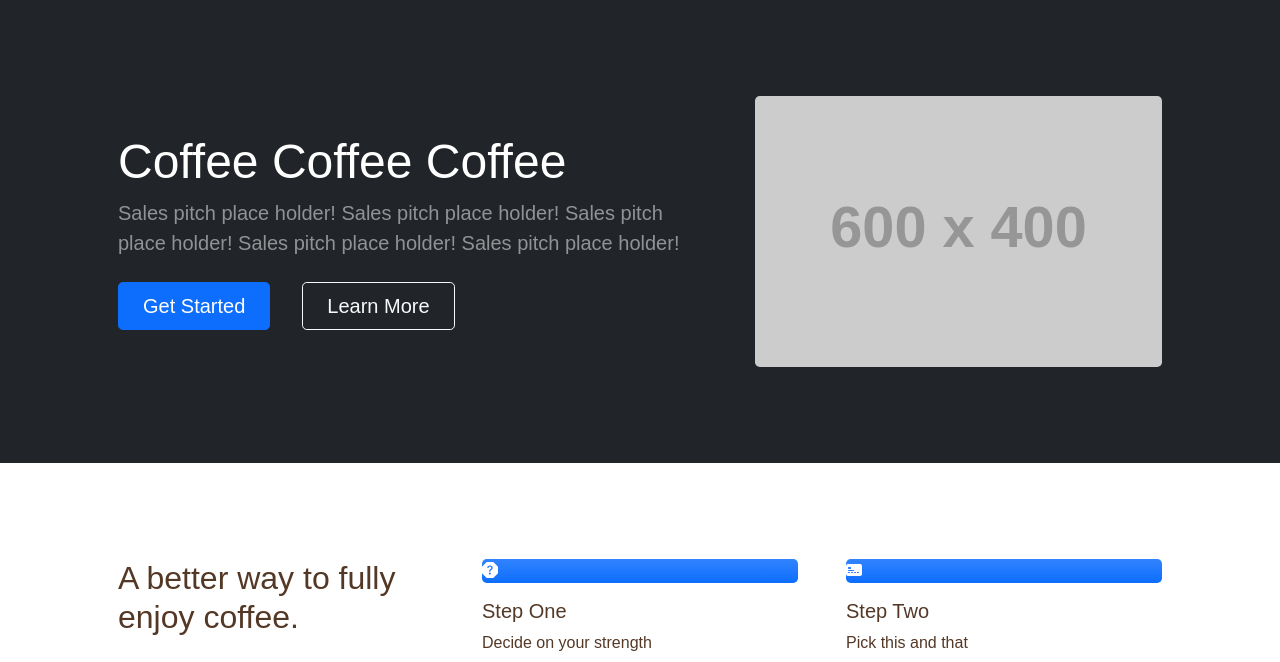
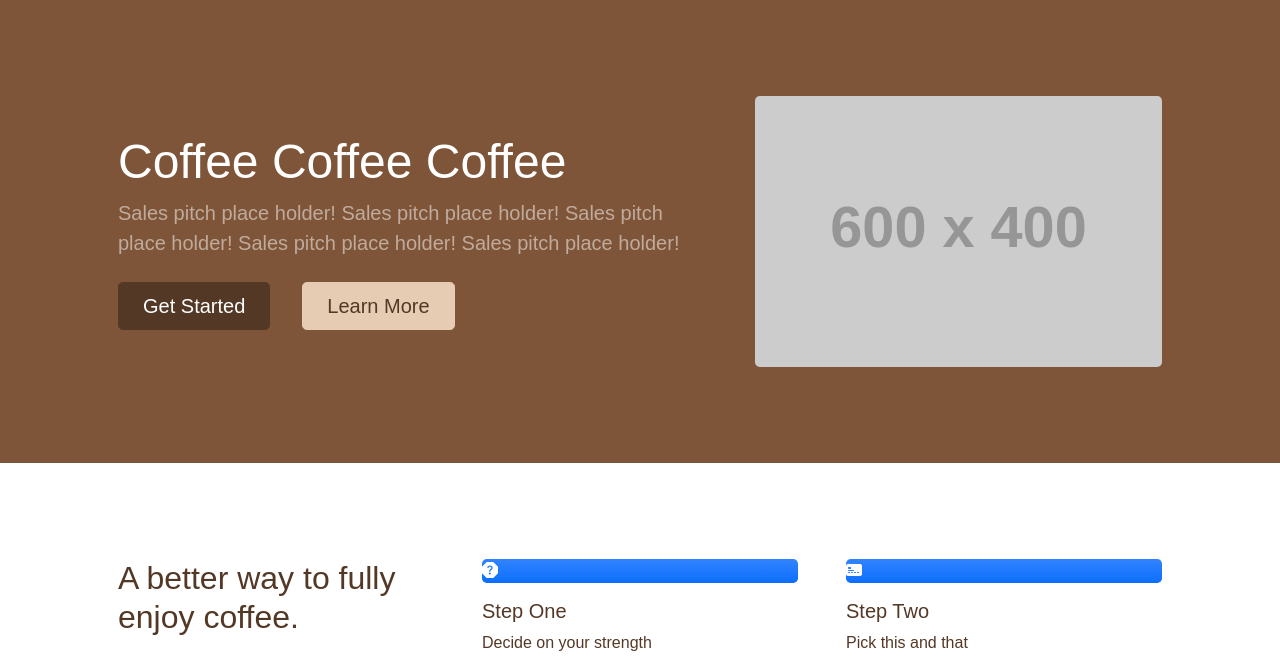
Before and after one commit to Code-Institute-Submissions/MSP-10, a Django app: page / in a window 1280 px wide. Shown: the part 56-718 px from the top of the page. Run offline with Django 4.2, Linux system fonts and the light colour scheme; grey boxes labelled with a size stand in for pictures from a placeholder-image service; some libraries are stand-ins or nearby versions; some web fonts are replaced.

Commit message:
Style index header
Override default bootstrap colors with MochaBean color scheme and create reusable button class

```diff
--- a/static/css/style.css
+++ b/static/css/style.css
@@ -16,3 +16,31 @@ body {
     text-decoration: none !important;
     font-weight: bold;
 }
+
+.index-header {
+    background-color: #7f5539 !important;
+    color: #E6CCB2 !important;
+}
+
+.darkmocha-button {
+    background-color: #543826 !important;
+    border-color: #543826 !important;
+}
+
+.darkmocha-button:hover {
+    background-color: #E6CCB2 !important;
+    border-color: #E6CCB2 !important;
+    color: #543826 !important;
+}
+
+.lightmocha-button {
+    background-color: #E6CCB2 !important;
+    border-color: #E6CCB2 !important;
+    color: #543826 !important;
+}
+
+.lightmocha-button:hover {
+    background-color: #543826 !important;
+    border-color: #543826 !important;
+    color: #E6CCB2 !important;
+}
--- a/templates/index.html
+++ b/templates/index.html
@@ -26,7 +26,7 @@ Home Page
 <!-- Indented to align with the base template -->
             {% block content %}
                 <!-- Header-->
-                <header class="bg-dark py-5">
+                <header class="bg-dark py-5 index-header">
                     <div class="container px-5">
                         <div class="row gx-5 align-items-center justify-content-center">
                             <div class="col-lg-8 col-xl-7 col-xxl-6">
@@ -34,8 +34,8 @@ Home Page
                                     <h1 class="display-5 fw-bolder text-white mb-2">Coffee Coffee Coffee</h1>
                                     <p class="lead fw-normal text-white-50 mb-4">Sales pitch place holder! Sales pitch place holder! Sales pitch place holder! Sales pitch place holder! Sales pitch place holder!</p>
                                     <div class="d-grid gap-3 d-sm-flex justify-content-sm-center justify-content-xl-start">
-                                        <a class="btn btn-primary btn-lg px-4 me-sm-3" href="#features">Get Started</a>
-                                        <a class="btn btn-outline-light btn-lg px-4" href="#!">Learn More</a>
+                                        <a class="btn btn-primary btn-lg px-4 me-sm-3 darkmocha-button" href="#features">Get Started</a>
+                                        <a class="btn btn-outline-light btn-lg px-4 lightmocha-button" href="#!">Learn More</a>
                                     </div>
                                 </div>
                             </div>
```
